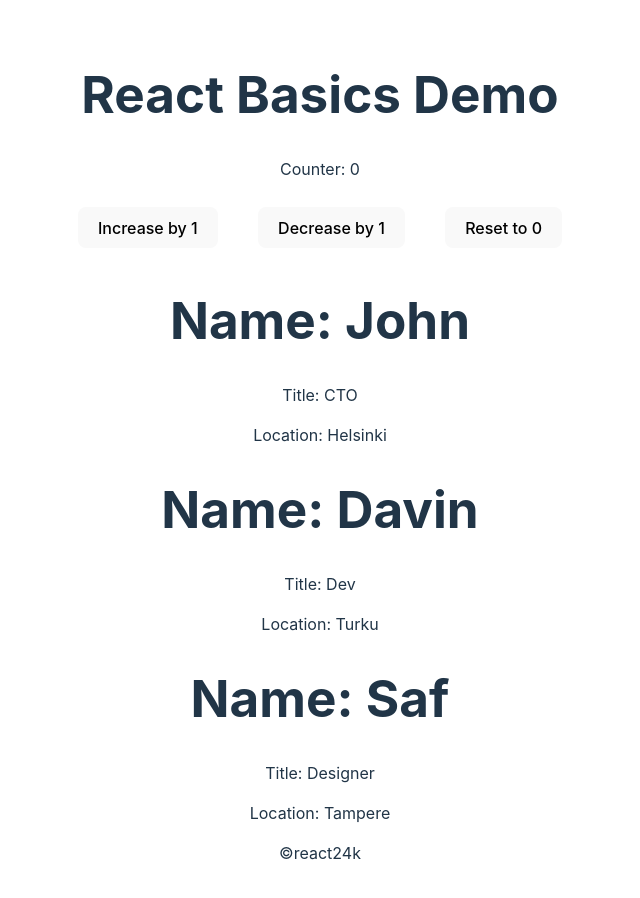
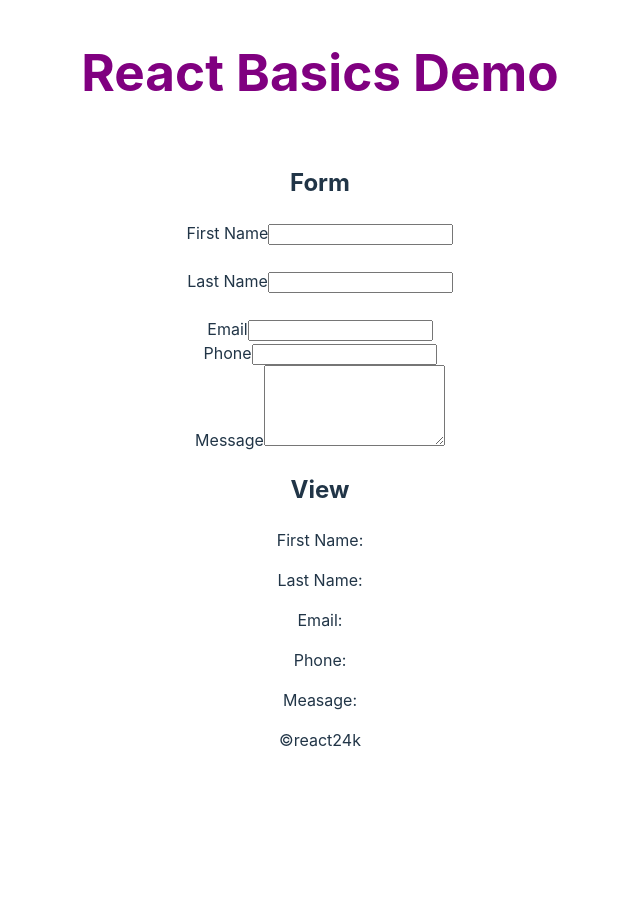
Before and after one commit to the-sankari/react-demo, a React (Vite) app: page / in a window 1280 px wide. Shown: the top 898 px of the page, without its empty margins (320-960 px from the left). After the commit the page ends 800 px from the top, so only its background shows below. Built offline with nearby package versions, Linux system fonts and the light colour scheme.

Commit message:
form handler

```diff
--- a/src/App.css
+++ b/src/App.css
@@ -1,10 +1,14 @@
 #root {
-  max-width: 1280px;
-  margin: 0 auto;
-  padding: 2rem;
+  max-width: 100vw;
+  margin: 0;
+  /* padding: 2rem; */
   text-align: center;
 }
-
+header{
+  background: #ffffff;
+  padding: 10px 40px;
+  color: purple;
+}
 .logo {
   height: 6em;
   padding: 1.5em;
--- a/src/App.jsx
+++ b/src/App.jsx
@@ -1,17 +1,48 @@
 import "./App.css";
 // import Box from "./assets/components/Box";
-// import { useState } from "react";
-import PersonList from "./assets/components/PersonsList";
+import { useState } from "react";
+// import PersonList from "./assets/components/PersonsList";
 import Header from "./assets/components/Header";
 import Footer from "./assets/components/Footer";
-import Counter from "./assets/components/Counter";
+// import Counter from "./assets/components/Counter";
+import Form from "./assets/components/Form";
+import View from "./assets/components/View";
 
 function App() {
+  // const [counter, setCounter] = useState(0);
+
+  // const increase = () => {
+  //   setCounter(counter + 1);
+  // };
+  // const decreaseCount = () => {
+  //   setCounter(counter - 1);
+  // };
+  // const resetCount = () => {
+  //   setCounter(0);
+  // };
+
+  const [formData, setFormData] = useState({
+    firstName: "",
+    lastName: "",
+    email: "",
+    phone: "",
+    messageArea: "",
+  });
+
+  const formHandler = (event) => {
+    event.preventDefault();
+    const { name, value } = event.target;
+    // setFormData({...formData, [event.target.name]: event.target.value});
+    setFormData((prevStat) => ({ ...prevStat, [name]: value }));
+    console.log(formData);
+  };
+
   return (
     <>
-      <Header />
-      <Counter />
-      <PersonList />
+      <Header className="header" />
+
+      <Form formHandler={formHandler} />
+      <View {...formData} />
       <Footer />
     </>
   );
--- a/src/assets/components/Counter.jsx
+++ b/src/assets/components/Counter.jsx
@@ -1,23 +1,12 @@
-import { useState } from "react";
-function Counter() {
-  const [counter, setCounter] = useState(0);
+// import { useState } from "react";
+function Counter(props) {
 
-  const clickHandler = () => {
-    setCounter(counter + 1);
-  };
-  const decreaseCount = () => {
-    setCounter(counter - 1);
-  };
-  const resetCount = () => {
-    setCounter(0);
-  };
   return (
     <>
-      <p>Counter: {counter} </p>
-      <button onClick={clickHandler}>Increase by 1</button>
-
-      <button onClick={decreaseCount}>Decrease by 1</button>
-      <button onClick={resetCount}>Reset to 0 </button>
+      <p>Counter: {props.counter} </p>
+      <button onClick={props.increase}>Increase by 1</button>
+      <button onClick={props.decreaseCount}>Decrease by 1</button>
+      <button onClick={props.resetCount}>Reset to 0 </button>
     </>
   );
 }
--- /dev/null
+++ b/src/assets/components/Form.jsx
@@ -0,0 +1,31 @@
+function Form(props) {
+  return (
+    <form action="" onChange={props.formHandler}>
+      <h2>Form</h2>
+      <div>
+        <label htmlFor="fName">First Name</label>
+        <input type="text" name="firstName" id="fName" />
+      </div>
+      <br />
+      <div>
+        <label htmlFor="fName">Last Name</label>
+        <input type="text" name="lastName" id="lName" />
+      </div>
+      <br />
+      <div>
+        <label htmlFor="email">Email</label>
+        <input type="email" name="email" id="email" />
+      </div>
+      <div>
+        <label htmlFor="phone">Phone</label>
+        <input type="tel" name="phone" id="phone" />
+      </div>
+      <div>
+        <label htmlFor="message">Message</label>
+        <textarea name="messageArea" id="message" cols="20" rows="5"></textarea>
+      </div>
+    </form>
+  );
+}
+
+export default Form;
--- a/src/assets/components/PersonsList.jsx
+++ b/src/assets/components/PersonsList.jsx
@@ -1,5 +1,6 @@
 import Box from "./Box";
 import { useState } from "react";
+// import Counter from "./Counter";
 // import { PersonList } from "./assets/components/PersonList";
 
 function PersonList() {
--- /dev/null
+++ b/src/assets/components/View.jsx
@@ -0,0 +1,15 @@
+function View(props) {
+    return(
+        <>
+        <h2>View</h2>
+        <p>First Name: {props.firstName}</p>
+        <p>Last Name: {props.lastName}</p>
+        <p>Email: {props.email}</p>
+        <p>Phone: {props.phone}</p>
+        <p>Measage: {props.messageArea}</p>
+        </>
+    )
+}
+
+
+export default View;
--- a/src/index.css
+++ b/src/index.css
@@ -24,11 +24,12 @@ a:hover {
 
 body {
   margin: 0;
-  display: flex;
+  /* display: flex; */
   place-items: center;
   min-width: 320px;
   min-height: 100vh;
 }
+
 
 h1 {
   font-size: 3.2em;
```
